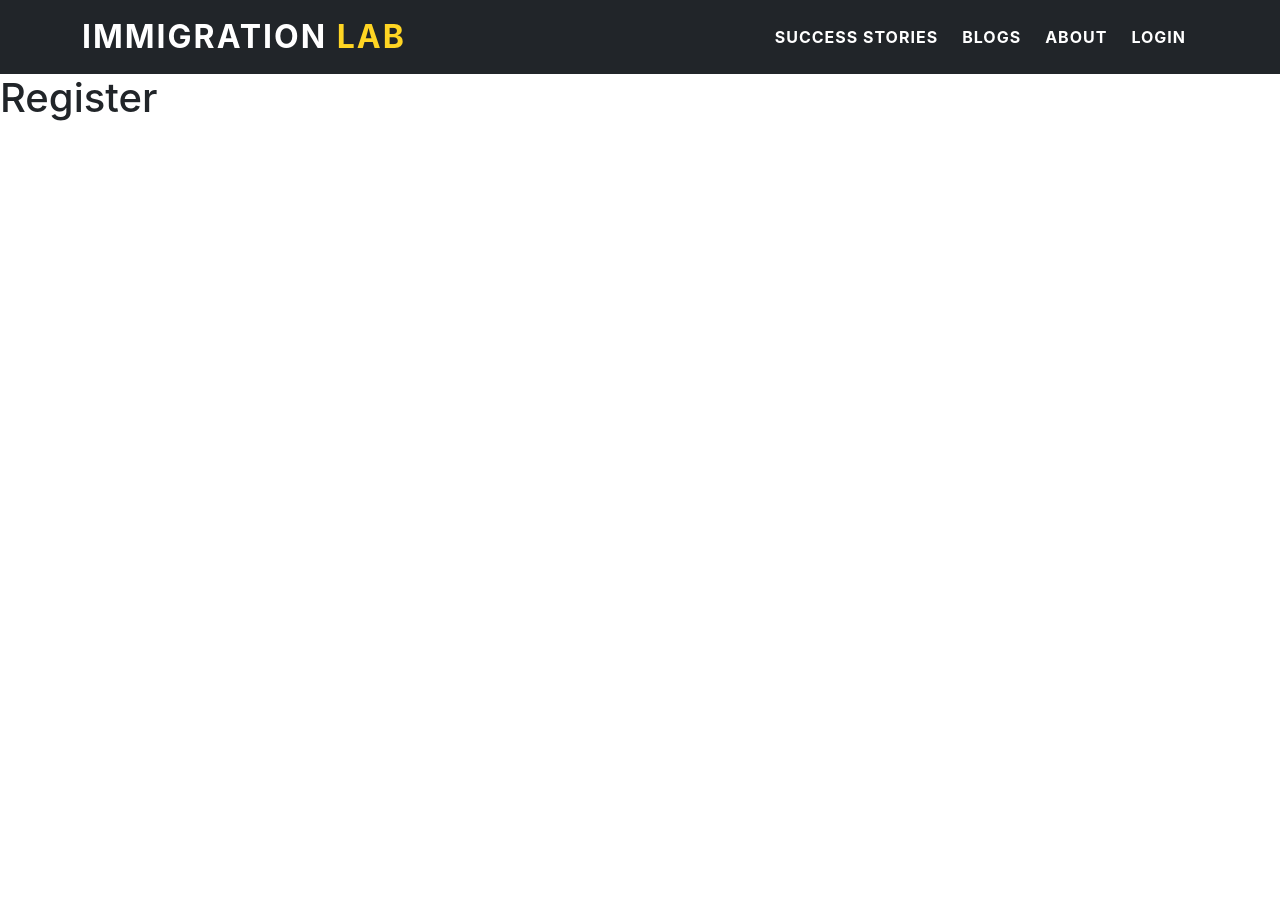
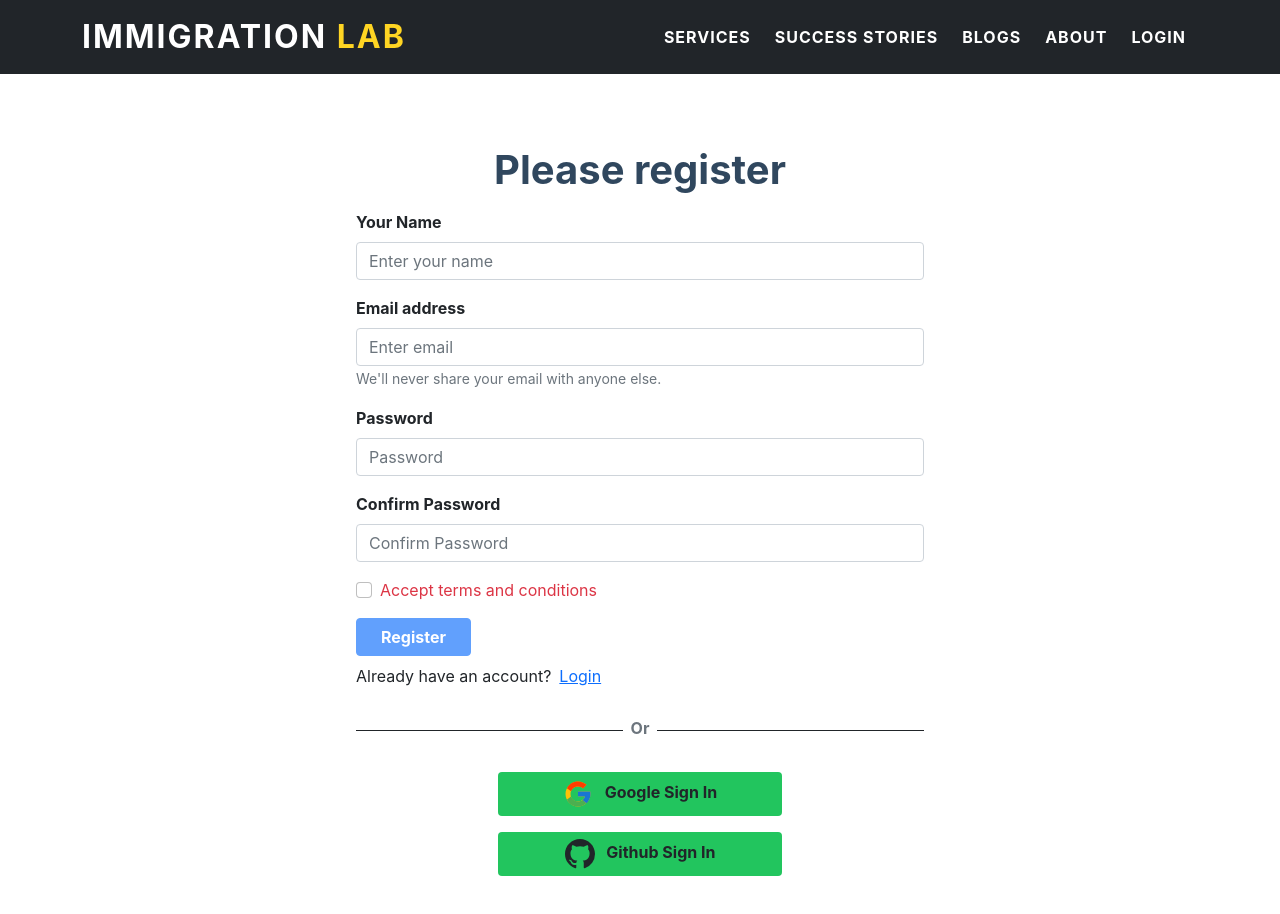
Before and after one commit to JunayedKhanNoor/Immigration-Lab-independent-service-provider, a React (Create React App) app: page /register in a window 1280 px wide. Shown: the top 914 px of the page. Before the commit the page ends 800 px from the top, so only its background shows below. Built offline with nearby package versions, Linux system fonts and the light colour scheme.

Commit message:
Register form designed

```diff
--- a/src/Pages/Login/Login/Login.js
+++ b/src/Pages/Login/Login/Login.js
@@ -1,11 +1,48 @@
-import React from 'react';
+import React from "react";
+import { Button, Form } from "react-bootstrap";
+import { Link } from "react-router-dom";
+import SocialLogin from "../SocialLogin/SocialLogin";
 
 const Login = () => {
-    return (
-        <div>
-            <h1>Login</h1>
-        </div>
-    );
+  return (
+    <div className="p-3" style={{ maxWidth: "600px", margin: "40px auto" }}>
+      <h1 style={{ color: "#30475E" }} className="text-center my-2 fw-bold p-2">
+        Please Login
+      </h1>
+      <Form>
+        <Form.Group className="mb-3" controlId="formBasicEmail">
+          <Form.Label className="fw-bold">Email address</Form.Label>
+          <Form.Control type="email" placeholder="Enter email" required />
+          <Form.Text className="text-muted">
+            We'll never share your email with anyone else.
+          </Form.Text>
+        </Form.Group>
+
+        <Form.Group className="mb-3" controlId="formBasicPassword">
+          <Form.Label className="fw-bold">Password</Form.Label>
+          <Form.Control type="password" placeholder="Password" required />
+        </Form.Group>
+        <Form.Group className="mb-3" controlId="formBasicPassword">
+          <Form.Label className="fw-bold">Confirm Password</Form.Label>
+          <Form.Control
+            type="password"
+            placeholder="Confirm Password"
+            required
+          />
+        </Form.Group>
+        <Button className="px-4 fw-bold" variant="primary" type="submit">
+          Register
+        </Button>
+      </Form>
+      <p className="mt-2">
+        Already have an account?
+        <Link className="ms-2" to="/login">
+          Login
+        </Link>
+      </p>
+      <SocialLogin></SocialLogin>
+    </div>
+  );
 };
 
 export default Login;
--- a/src/Pages/Login/Register/Register.js
+++ b/src/Pages/Login/Register/Register.js
@@ -1,11 +1,45 @@
-import React from 'react';
+import React, { useState } from "react";
+import { Button, Form } from "react-bootstrap";
+import { Link } from "react-router-dom";
+import SocialLogin from "../SocialLogin/SocialLogin";
 
 const Register = () => {
-    return (
-        <div>
-            <h1>Register</h1>
-        </div>
-    );
+    const [accept,setAccept] = useState(false)
+  return (
+    <div className="p-3" style={{maxWidth:'600px',margin:'40px auto'}}>
+        <h1 style={{color:'#30475E'}} className="text-center my-2 fw-bold p-2">Please register</h1>
+      <Form>
+        <Form.Group className="mb-3" controlId="formBasicEmail">
+          <Form.Label className="fw-bold">Your Name</Form.Label>
+          <Form.Control type="text" placeholder="Enter your name" required/>
+        </Form.Group>
+        <Form.Group className="mb-3" controlId="formBasicEmail">
+          <Form.Label  className="fw-bold">Email address</Form.Label>
+          <Form.Control type="email" placeholder="Enter email" required/>
+          <Form.Text className="text-muted">
+            We'll never share your email with anyone else.
+          </Form.Text>
+        </Form.Group>
+
+        <Form.Group className="mb-3" controlId="formBasicPassword">
+          <Form.Label  className="fw-bold">Password</Form.Label>
+          <Form.Control type="password" placeholder="Password" required/>
+        </Form.Group>
+        <Form.Group className="mb-3" controlId="formBasicPassword">
+          <Form.Label  className="fw-bold">Confirm Password</Form.Label>
+          <Form.Control type="password" placeholder="Confirm Password" required/>
+        </Form.Group>
+        <Form.Group className="mb-3" controlId="formBasicCheckbox">
+          <Form.Check onClick={()=>setAccept(!accept)} type="checkbox" className={!accept && `text-danger`}  label="Accept terms and conditions" />
+        </Form.Group>
+        <Button disabled={!accept} className="px-4 fw-bold" variant="primary" type="submit">
+          Register
+        </Button>
+      </Form>
+      <p className="mt-2">Already have an account?<Link className="ms-2" to='/login'>Login</Link></p>
+      <SocialLogin></SocialLogin>
+    </div>
+  );
 };
 
 export default Register;
--- /dev/null
+++ b/src/Pages/Login/SocialLogin/SocialLogin.css
@@ -0,0 +1,9 @@
+.s-btn:hover {
+  background: #166534 !important;
+  color: #fff;
+}
+@media only screen and (max-width: 480px) {
+  .s-btn {
+    width: 100% !important;
+  }
+}
--- /dev/null
+++ b/src/Pages/Login/SocialLogin/SocialLogin.js
@@ -0,0 +1,23 @@
+import React from "react";
+import './SocialLogin.css'
+import {FcGoogle} from "react-icons/fc"
+import {BsGithub} from "react-icons/bs"
+const SocialLogin = () => {
+  return (
+    <div>
+      <div className="d-flex align-items-center justify-content-center text-muted">
+        <div style={{ height: "1px" }} className="w-50 bg-dark"></div>
+        <p className="mt-2 pt-1 px-2 fw-bold">Or</p>
+        <div style={{ height: "1px" }} className="w-50 bg-dark"></div>
+      </div>
+      <div>
+          <button  style={{backgroundColor:'#22c55e'}} className="btn s-btn w-50 d-block mx-auto my-3 fw-bold"><FcGoogle style={{width:'30px',height:'30px'}} className="me-2"></FcGoogle> Google Sign In</button>
+      </div>
+      <div>
+          <button  style={{backgroundColor:'#22c55e'}} className="btn s-btn w-50 d-block mx-auto my-3 fw-bold"><BsGithub style={{width:'30px',height:'30px'}} className="me-2"></BsGithub> Github Sign In</button>
+      </div>
+    </div>
+  );
+};
+
+export default SocialLogin;
--- /dev/null
+++ b/src/Pages/Service/Service.css
@@ -0,0 +1,17 @@
+.service-cart{
+    border-top-left-radius: 30px;
+    border-bottom-right-radius: 20px;
+}
+.service-image{
+    border-top-left-radius: 30px;
+}
+.service-cart:hover{
+    box-shadow: rgba(0, 0, 0, 0.35) 0px 5px 15px;
+}
+.cart-button{
+    border-bottom-right-radius: 20px;
+}
+.cart-button:hover{
+background: #166534 !important;
+color: #fff;
+}
--- a/src/Pages/Service/Service.js
+++ b/src/Pages/Service/Service.js
@@ -1,23 +1,31 @@
 import React from "react";
 import { Card, Col } from "react-bootstrap";
 import { HiCheckCircle,HiArrowCircleRight } from "react-icons/hi";
+import {BsCartCheckFill} from "react-icons/bs"
+import './Service.css'
+import { useNavigate } from "react-router-dom";
 
 const Service = ({ service }) => {
   const { id, name, facilities, fee, img } = service;
+  const navigate = useNavigate();
+  const navigateToCheckOut =(id)=>{
+    navigate(`/checkout/${id}`);
+  }
   return (
     <div>
       <Col>
-        <Card style={{ height: "630px" }} className="text-center">
-          <Card.Img variant="top" src={img} />
+        <Card style={{ height: "630px" }} className="text-center service-cart">
+          <Card.Img className="service-image" style={{ height: "334px" }} variant="top" src={img} />
           <Card.Body>
             <Card.Title className="my-3 fw-bold">{name}</Card.Title>
             <Card.Text>
               {facilities.map((facility) => (
                 <p className="m-0 text-start w-75 mx-auto"><HiCheckCircle style={{width:'30px',height:'20px',color:'#22c55e'}} className="me-1"></HiCheckCircle>{facility}</p>
               ))}
-              <h6 className="text-start w-75 mx-auto fw-bold fs-4 mt-2"><HiArrowCircleRight style={{width:'30px',height:'30px'}} className="mx-2 my-2"></HiArrowCircleRight>Our consultancy fee: $ {fee}</h6>
+              <h6 className="text-start w-75 mx-auto fw-bold fs-4 mt-2"><HiArrowCircleRight style={{width:'30px',height:'30px',paddingBottom:'4px'}} ></HiArrowCircleRight>Our consultancy fee: $ {fee}</h6>
             </Card.Text>
           </Card.Body>
+          <button onClick={()=>{navigateToCheckOut(id)}} style={{backgroundColor:'#22c55e'}} className="btn w-100 p-2 fs-4-5 fw-bold cart-button"><BsCartCheckFill style={{width:'30px',height:'25px',paddingBottom:'4px'}}></BsCartCheckFill> Buy Service</button>
         </Card>
       </Col>
     </div>
--- a/src/Pages/Services/Services.js
+++ b/src/Pages/Services/Services.js
@@ -10,7 +10,7 @@ const Services = () => {
       .then((data) => setServices(data));
   }, []);
   return (
-    <div>
+    <div id="services">
       <h1
         style={{ backgroundColor: "#F05454", fontFamily: "monospace" }}
         className="text-center text-light   my-5 py-3 service-title"
--- a/src/Pages/Shared/Header/Header.js
+++ b/src/Pages/Shared/Header/Header.js
@@ -18,6 +18,7 @@ const Header = () => {
         <Navbar.Toggle aria-controls="responsive-navbar-nav" />
         <Navbar.Collapse id="responsive-navbar-nav">
           <Nav className="ms-auto">
+            <Nav.Link  style={{ letterSpacing: "1px" }} className="fs-6 fw-bold mx-1"><CustomLink to='/home'>Services</CustomLink></Nav.Link>
             <Nav.Link  style={{ letterSpacing: "1px" }} className="fs-6 fw-bold mx-1"><CustomLink to='/success-stories'>Success Stories</CustomLink></Nav.Link>
             <Nav.Link  style={{ letterSpacing: "1px" }} className="fs-6 fw-bold mx-1"><CustomLink to='/blogs'>Blogs</CustomLink></Nav.Link>
             <Nav.Link  style={{ letterSpacing: "1px" }} className="fs-6 fw-bold mx-1"><CustomLink to='/about'>About</CustomLink></Nav.Link>
--- a/src/_steps.js
+++ b/src/_steps.js
@@ -15,10 +15,4 @@
  * y- FFD523
  * o-FF4C29
  * r-DA0037
- * https://i.ibb.co/Pr97Zh2/skill.jpg
-https://i.ibb.co/KKJ2WGP/spouse.jpg
-https://i.ibb.co/vPx3SQ9/student.jpg
-https://i.ibb.co/sRF4pXg/vip.jpg
-https://i.ibb.co/GcR5Tfb/visitor.jpg
-https://i.ibb.co/vHT58G7/worker.jpg
  */
```
